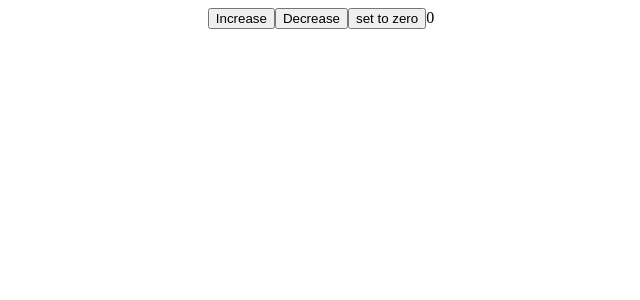
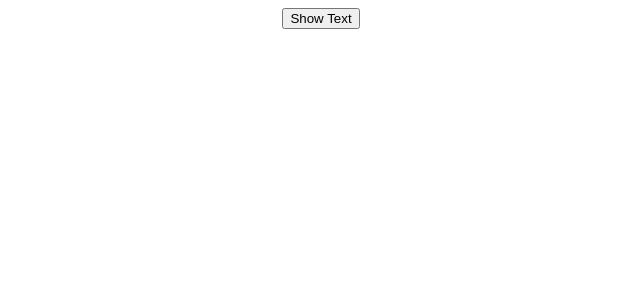
Before and after one commit to yogi2210/react-notes, a React (Create React App) app: page / in a window 1280 px wide. Shown: the top 300 px of the page, without its empty margins (319-959 px from the left). Built offline with nearby package versions, Linux system fonts and the light colour scheme.

Commit message:
implement useEffect and component lifecycle

```diff
--- a/src/App.js
+++ b/src/App.js
@@ -1,49 +1,25 @@
-
 import './App.css';
 import {useState} from "react";
-// import {Planet} from './planet.js'
+import {Text} from "./Text"
 
-// function App() {
-
-//   const planets = [
-//     {name : "Mars", isGasPlanet : false },
-//     {name : "Earth", isGasPlanet : false },
-//     {name : "Jupiter", isGasPlanet : true},
-//     {name : "Venus", isGasPlanet : false },
-//     {name : "Neptune", isGasPlanet : true},
-//     {name : "Uranus", isGasPlanet : true}
-
-//   ]
-
-
-//   return (
-//     <div className="App">
-//      {planets.map((planet, key)=>{
-//         return !planet.isGasPlanet && <Planet name = {planet.name}  />
-//      })}
-//     </div>
-//   );
-// }
 function App() {
-  const [value, setValue] = useState(0);
-
-  const increaseValue = () =>{
-   setValue(value + 1)
-  }
-  const decreaseValue = () =>{
-   setValue(value - 1)
-  }
-  const setToZero = () =>{
-   setValue(0)
-  }
+  const [showText, setShowText] = useState(false);
 
   return (
-  <div className='App' >
-      <button onClick={increaseValue} >Increase</button>
-      <button onClick={decreaseValue} >Decrease</button>
-      <button onClick={setToZero} >set to zero</button>
-      {value}
-  </div>
+    <div className="App" >
+        <button
+            onClick={()=>{
+                setShowText(!showText)
+            }}
+        >
+            Show Text
+        </button>
+            <div>
+
+        {showText && < Text />}
+            </div>
+
+    </div>
  )
 
 }
--- /dev/null
+++ b/src/Text.js
@@ -0,0 +1,30 @@
+import React from "react"
+import {useState, useEffect} from "react"
+
+export const Text = ( ) =>{
+    const [text, setText] = useState("")
+
+    useEffect(()=>{
+        console.log("component mounted")
+
+        return ()=>{
+            console.log("component unmounted")
+        }
+    },[])
+
+    const handleChange = (e) =>{
+        setText(e.target.value)
+    }
+    return (
+        <>
+        <input
+            onChange = {handleChange}
+            type="text"
+            />
+            <div>
+
+        {text}
+            </div>
+            </>
+    )
+}
```
Also changed, not shown: src/useState.js (added, +52 -0 lines).
